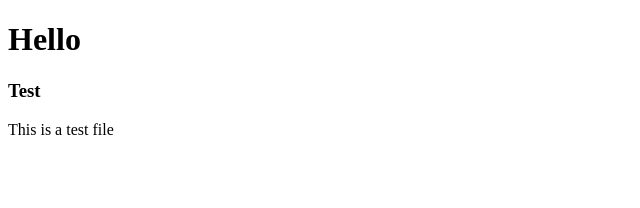
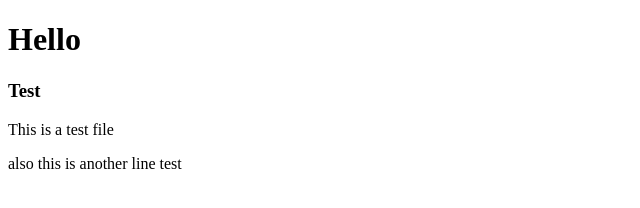
Before and after one commit to Abokannatc/project-one, a plain HTML site: page index.html in a window 1280 px wide. Shown: the whole page, without its empty margins (0-640 px from the left). Drawn offline with Linux system fonts and the light colour scheme.

Commit message:
add line

```diff
--- a/index.html
+++ b/index.html
@@ -7,5 +7,6 @@
 <h1>Hello</h1>
 <h3>Test</h3>
 <p>This is a test file</p>
+<p>also this is another line test</p>
 </body>
 </html>
```
